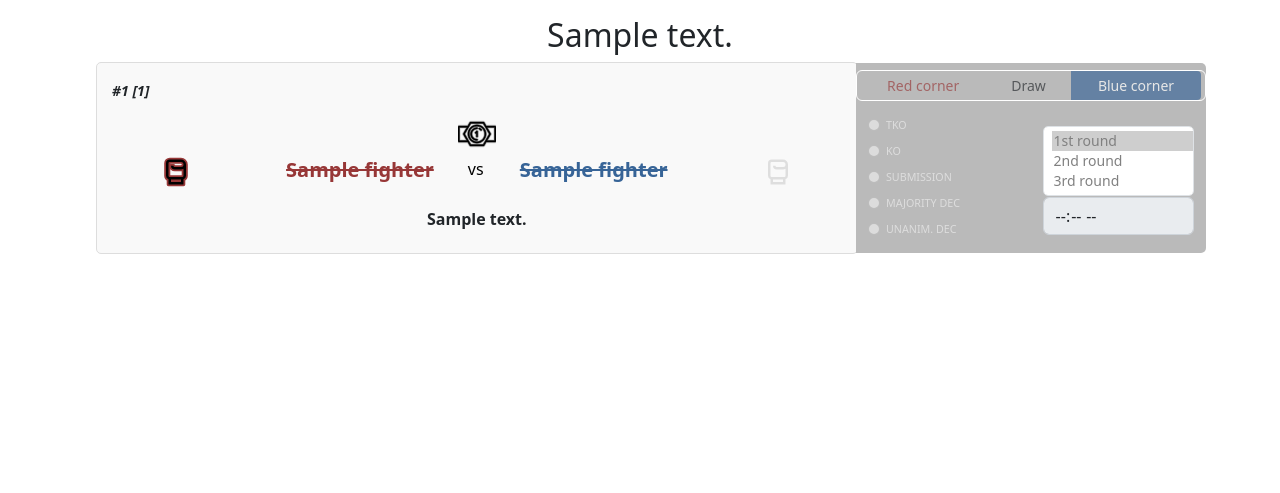
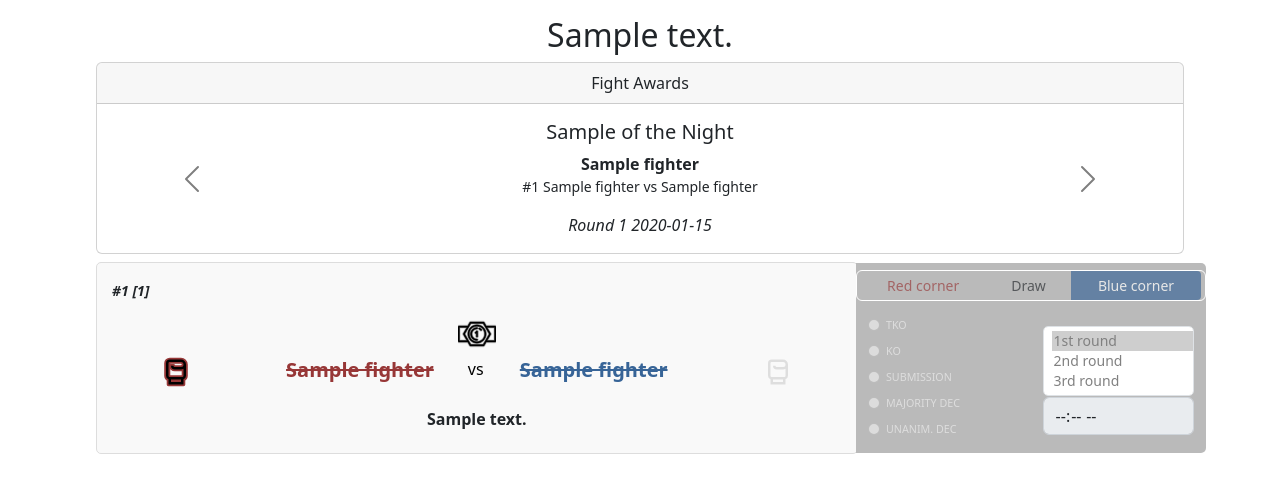
Before and after one commit to piterog/UfcUndisputed3Manager, a Flask app: page /event/1/fights in a window 1280 px wide. Shown: the part 56-549 px from the top of the page. Run offline with Flask 3, Linux system fonts and the light colour scheme; tables that the repository leaves empty hold one stand-in row (values such as "Sample post").

Commit message:
add new area to show fight rewards, and create ranking history

```diff
--- a/app/controllers/categories_controller.py
+++ b/app/controllers/categories_controller.py
@@ -1,6 +1,8 @@
 from app.services.categories_service import get_ranking
 from app.services.fighters_service import fighters_list_inactivity
 from flask import jsonify
+from app.services.ranking_history_service import get_position_change
+
 
 def ranking_by_category(category_id: int):
     list_category = get_ranking(category_id)
@@ -9,5 +11,6 @@ def ranking_by_category(category_id: int):
     for list in list_category:
         for fighters in list['fighters']:
             fighters['since_last_fight'] = inactivity_list[fighters['id']]
+            fighters['position_change'] = get_position_change(fighters['id'], category_id)
 
     return jsonify(list_category)
--- a/app/controllers/events_controller.py
+++ b/app/controllers/events_controller.py
@@ -9,7 +9,7 @@ from app.services.fighters_service import get_all_fighters
 from app.services.fights_service import get_fights_from_event, remove_fights_by_event, create_fight, has_event_started, \
     is_event_completed, has_event_finished
 from app.forms.event import EventForm
-from app.services.rewards_service import add_rewards
+from app.services.rewards_service import add_rewards, get_rewards_details
 
 
 def index():
@@ -34,7 +34,9 @@ def event_build(event_id: int):
 def event_fights(event_id: int):
     fights = get_fights_from_event(event_id)
     event = get_event_details(event_id)
-    return render_template('event_fights.html', fights=fights, event=event)
+    rewards = get_rewards_details(event_id)
+
+    return render_template('event_fights.html', fights=fights, event=event, rewards=rewards)
 
 def event_awards(event_id: int):
     fights = get_fights_from_event(event_id)
--- a/app/controllers/fights_controller.py
+++ b/app/controllers/fights_controller.py
@@ -2,6 +2,7 @@ from flask import render_template, request, redirect, url_for, flash, jsonify
 from app.services.events_service import mark_event_completed
 from app.services.fighters_service import update_fighters_data
 from app.services.fights_service import get_fight, format_fight_data, update_fight_result, is_event_completed
+from app.services.ranking_history_service import snapshot_fighters
 
 
 def fight_save_results(event_id, fight_id):
@@ -18,6 +19,8 @@ def fight_save_results(event_id, fight_id):
 
         if is_event_completed(event_id):
             mark_event_completed(event_id)
+            snapshot_fighters()
+            return redirect(url_for('event_awards', event_id=event_id))
 
     except Exception as e:
         import traceback
--- a/app/controllers/home_controller.py
+++ b/app/controllers/home_controller.py
@@ -1,4 +1,4 @@
-from flask import render_template, request, redirect, url_for, flash, jsonify
+from flask import render_template
 from app.services.categories_service import get_ranking
 
 
--- a/app/services/categories_service.py
+++ b/app/services/categories_service.py
@@ -32,6 +32,7 @@ def format_short_category(category_description: str) -> str:
 def get_ranking(category_id: int = None) -> list:
     from app.services.category_fighters_service import get_fighter_ranking
     from app.services.fighters_service import get_by_category, format_record
+    from app.services.ranking_history_service import get_position_change
 
     list_fighters = []
     list_category = []
@@ -48,7 +49,8 @@ def get_ranking(category_id: int = None) -> list:
                 'id': fighter.id,
                 'name': fighter.name,
                 'record': format_record(fighter),
-                'ranking': get_fighter_ranking(fighter.id, category_id)
+                'ranking': get_fighter_ranking(fighter.id, category_id),
+                'position_change': get_position_change(fighter.id, category_id),
             })
 
         list_category.append({
--- a/app/services/events_service.py
+++ b/app/services/events_service.py
@@ -17,5 +17,8 @@ def get_event_details(event_id):
         return None
     return event
 
+def get_last_event_id(offset: int = 0):
+    return Event.query.order_by(Event.id.desc()).offset(offset).first().id
+
 def mark_event_completed(event_id: int) -> None:
     update_in_db(Event, {'id': event_id}, {'event_completed_at': datetime.now()})
--- a/app/services/rewards_service.py
+++ b/app/services/rewards_service.py
@@ -45,3 +45,40 @@ def add_reward(type_reward: str, fighter_id: int, fight_id: int, category_id: in
 
 def has_reward(event_id: int) -> bool:
     return Reward.query.filter_by(event_id=event_id).count() > 0
+
+def get_rewards(event_id: int):
+    return Reward.query.filter_by(event_id=event_id).all()
+
+def get_rewards_details(event_id: int):
+    all_rewards = get_rewards(event_id)
+
+    award_list = []
+    previous_type = None
+    previous_fighter = None
+
+    for reward in all_rewards:
+        current_type = reward.type
+
+        if current_type == previous_type and current_type == "fight":
+            fighter_name = f"{reward.fighter.name} vs {previous_fighter}"
+            award_list.pop()
+        else:
+            fighter_name = reward.fighter.name
+
+        award_list.append({
+            'winner_fighter': fighter_name,
+            'fighters': f"{reward.fight.red_corner.name} vs {reward.fight.blue_corner.name}",
+            'fight_number': reward.fight.number,
+            'round': reward.fight.round,
+            'time': reward.fight.time,
+            'type': current_type,
+        })
+
+        if current_type == "fight":
+            previous_fighter = fighter_name
+            previous_type = current_type
+        else:
+            previous_type = None
+            previous_fighter = None
+
+    return award_list
--- a/app/templates/event_fights.html
+++ b/app/templates/event_fights.html
@@ -5,6 +5,35 @@
         <div class="text-center">
             <h2>{{ event.description }}</h2>
         </div>
+        {% if rewards %}
+            <div class="card text-center mb-2">
+                <div class="card-header">
+                    Fight Awards
+                </div>
+                <div class="card-body">
+                    <div id="carouselExampleIndicators" class="carousel carousel-dark slide" data-bs-ride="true">
+                        {% for reward in rewards %}
+                            <div class="carousel-inner">
+                                <div class="carousel-item {% if loop.first %} active {% endif %}">
+                                    <h5 class="">{{ reward.type.capitalize() }} of the Night</h5>
+                                    <div class="award-winner fw-bold">{{ reward.winner_fighter}}</div>
+                                    <div class="award-fight small mb-3">#{{ reward.fight_number }} {{ reward.fighters }}</div>
+                                    <div class="award-round fw-thin fst-italic"> Round {{ reward.round }} {{ reward.time }}</div>
+                                </div>
+                            </div>
+                        {% endfor %}
+                        <button class="carousel-control-prev" type="button" data-bs-target="#carouselExampleIndicators" data-bs-slide="prev">
+                            <span class="carousel-control-prev-icon" aria-hidden="true"></span>
+                            <span class="visually-hidden">Previous</span>
+                        </button>
+                        <button class="carousel-control-next" type="button" data-bs-target="#carouselExampleIndicators" data-bs-slide="next">
+                            <span class="carousel-control-next-icon" aria-hidden="true"></span>
+                            <span class="visually-hidden">Next</span>
+                        </button>
+                    </div>
+                </div>
+            </div>
+        {% endif %}
         <div id="sortable-container">
             {% for fight in fights %}
                 <form action="{{ url_for('fight_save_results', event_id=fight.event_id, fight_id=fight.id) }}" method="POST">
```
Also changed, not shown: app/models.py (+11 -0 lines), app/services/ranking_history_service.py (added, +27 -0 lines), app/templates/ranking.html (+17 -0 lines), app/static/ranking-down.svg (added), app/static/ranking-maintain.svg (added), app/static/ranking-up.svg (added).
